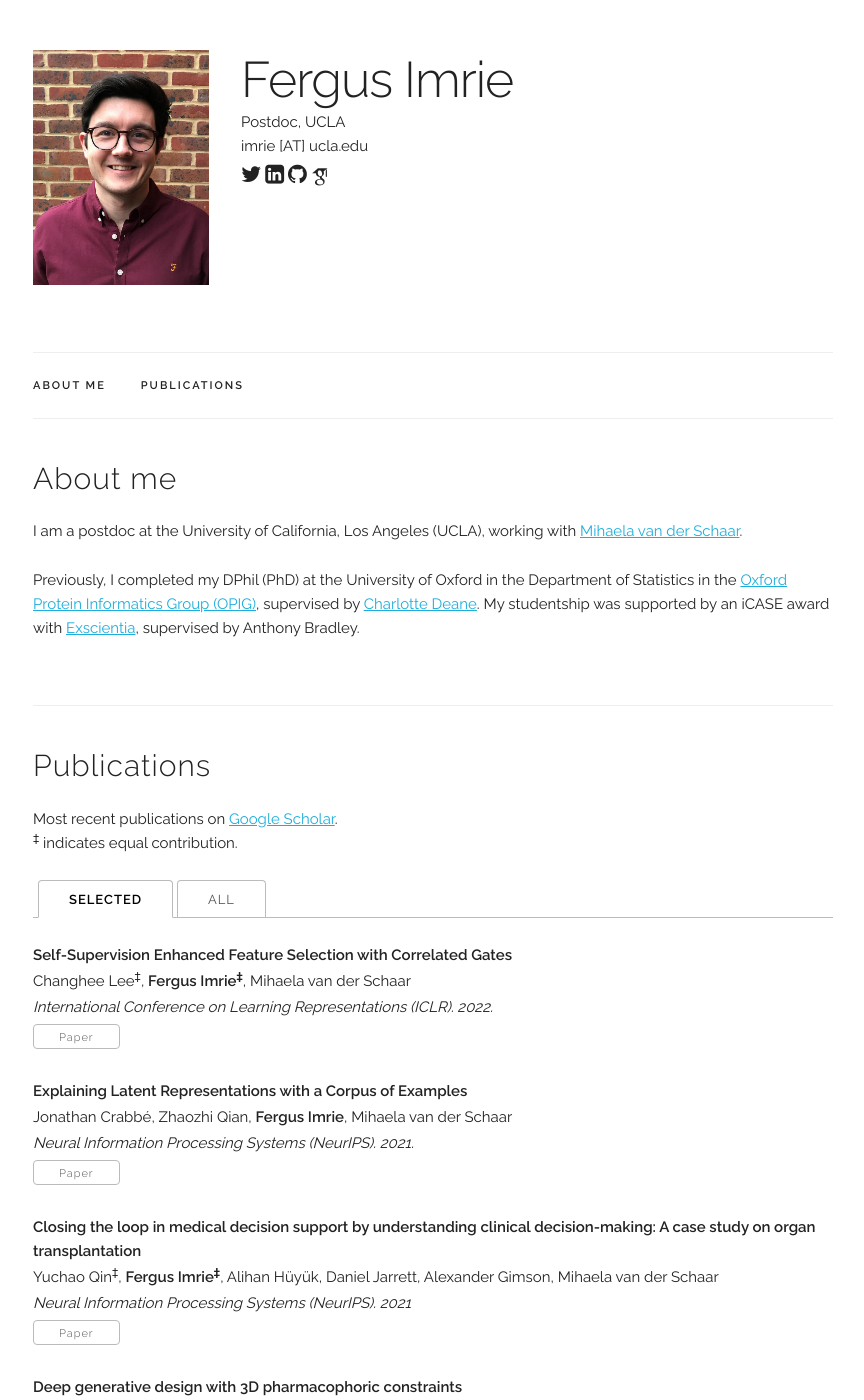
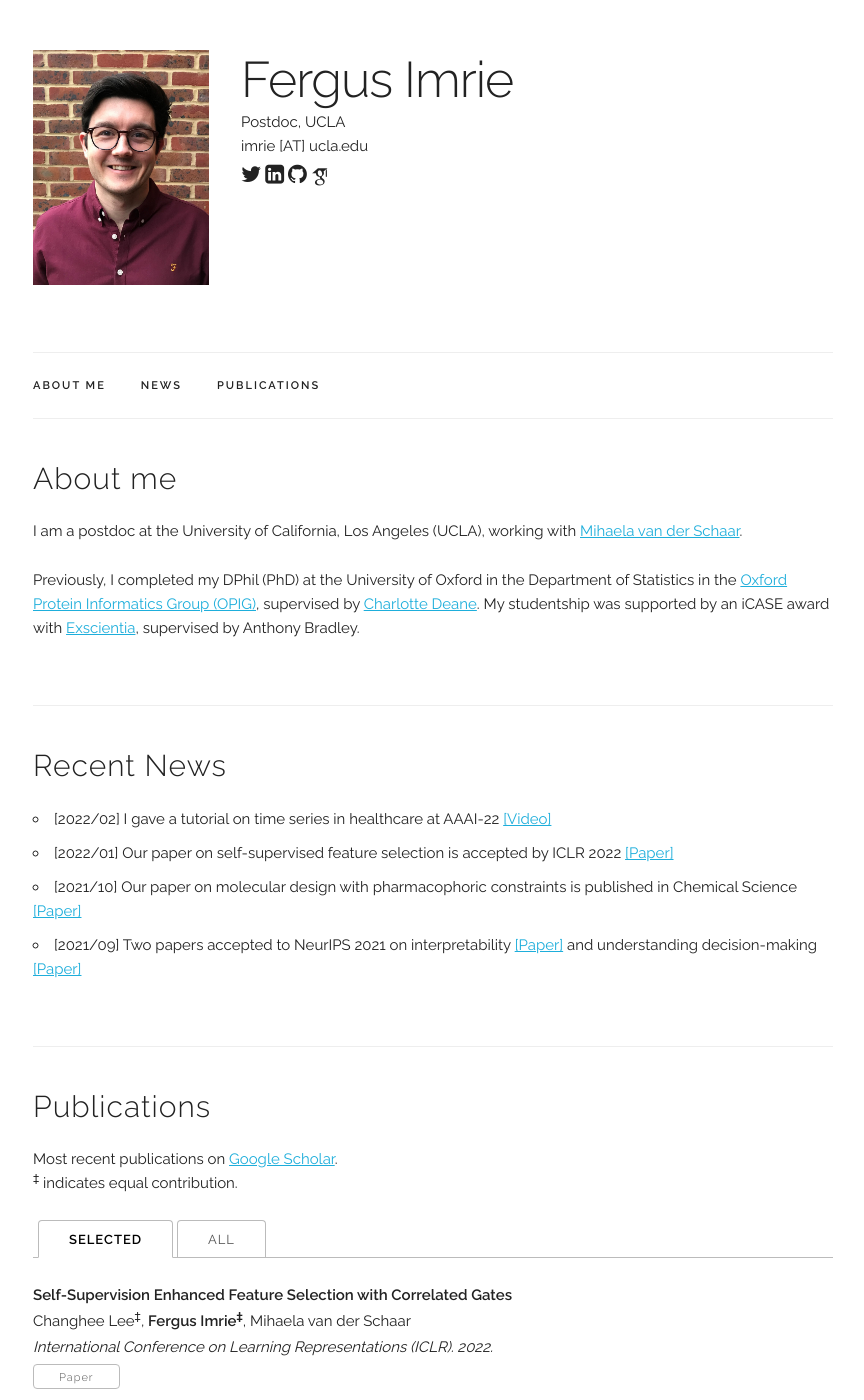
Before and after one commit to fimrie/fimrie.github.io, a Jekyll site: the page built from index.html, in a window 1280 px wide and 1400 px high. Shown: the whole window, without its empty margins (207-1071 px from the left). Built offline with Jekyll 4.4.1, drawn with Linux system fonts in a browser that asks for light colours; some web fonts are replaced.

Commit message:
add news

```diff
--- a/_layouts/custom.html
+++ b/_layouts/custom.html
@@ -113,6 +113,7 @@
       <div class="container">
         <ul class="navbar-list">
           <li class="navbar-item"><a class="navbar-link" href={{ "/index.html#bio" | prepend: site.baseurl }}>About Me</a></li>
+	  <li class="navbar-item"><a class="navbar-link" href={{ "/index.html#news" | prepend: site.baseurl }}>News</a></li>
           <li class="navbar-item"><a class="navbar-link" href={{ "/index.html#publications" | prepend: site.baseurl }}>Publications</a></li>
           <!--
 		  <li class="navbar-item"><a class="navbar-link" href={{ "/index.html#projects" | prepend: site.baseurl }}>Projects</a></li>
--- a/index.html
+++ b/index.html
@@ -15,6 +15,18 @@
   My studentship was supported by an iCASE award with <a href="https://www.exscientia.ai/">Exscientia</a>, supervised by Anthony Bradley.
 
   </p>
+</div>
+
+
+<!-- ========== BIO ========== -->
+<div class="docs-section" id="news">
+  <h4>Recent News</h4>
+  <ul>
+    <li>[2022/02] I gave a tutorial on time series in healthcare at AAAI-22 <a href="https://www.youtube.com/watch?v=qZI8VBN-mMc">[Video]</a></li>
+    <li>[2022/01] Our paper on self-supervised feature selection is accepted by ICLR 2022 <a href="https://openreview.net/pdf?id=oDFvtxzPOx">[Paper]</a></li>
+    <li>[2021/10] Our paper on molecular design with pharmacophoric constraints is published in Chemical Science <a href="https://pubs.rsc.org/en/content/articlelanding/2021/SC/D1SC02436A">[Paper]</a></li>
+    <li>[2021/09] Two papers accepted to NeurIPS 2021 on interpretability <a href="https://proceedings.neurips.cc/paper/2021/file/65658fde58ab3c2b6e5132a39fae7cb9-Paper.pdf">[Paper]</a> and understanding decision-making <a href="https://proceedings.neurips.cc/paper/2021/file/c344336196d5ec19bd54fd14befdde87-Paper.pdf">[Paper]</a></li>
+  </ul>
 </div>
 
 
```
Also changed, not shown: 3 other files.
